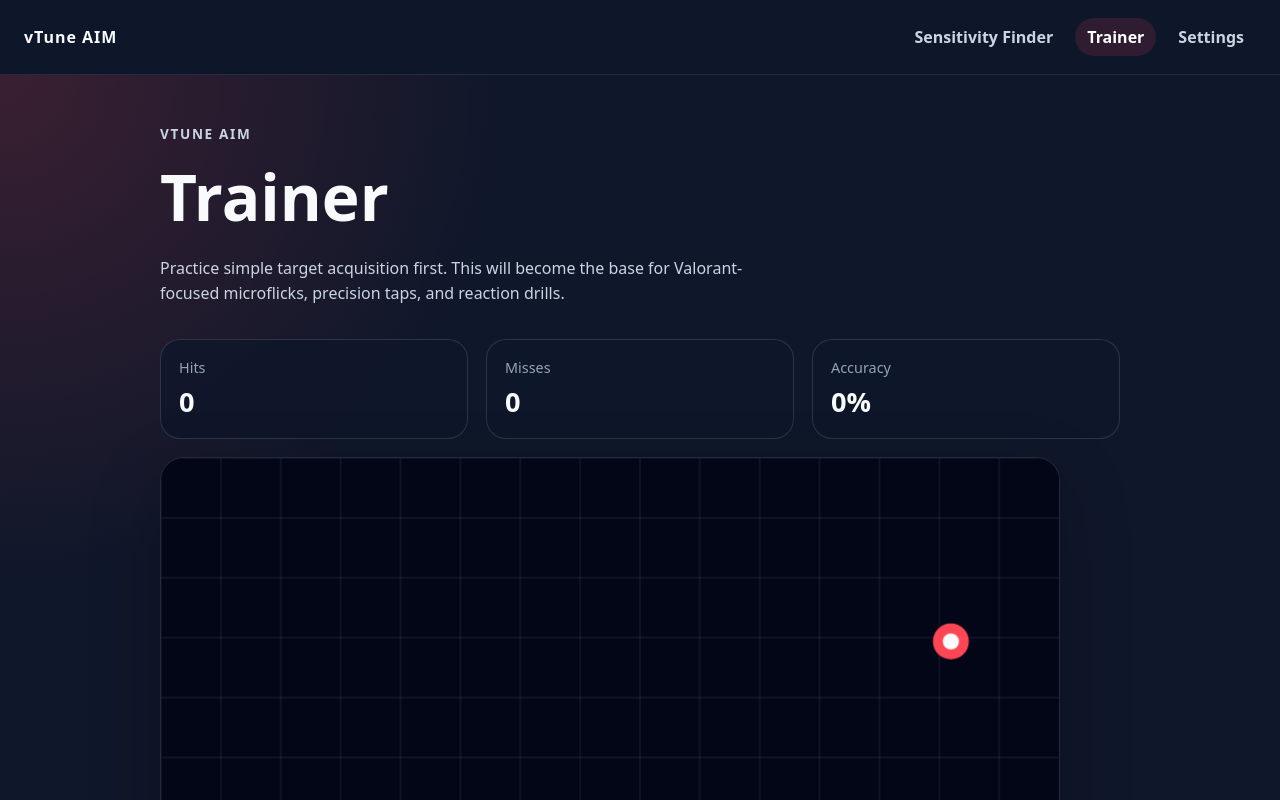
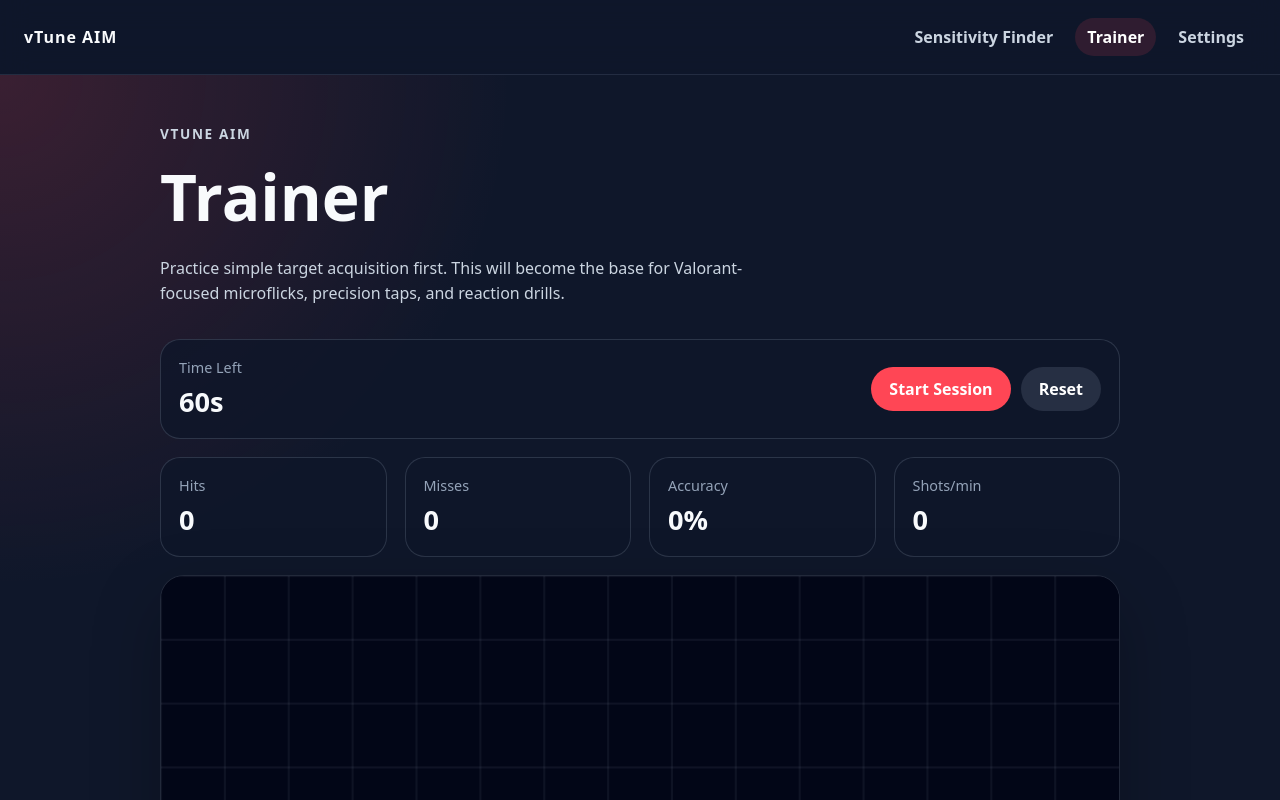
Before and after one commit to kaquya/valorant-aim-trainer, a React (Vite) app: page /trainer in a window 1280 px wide. Shown: the top 800 px of the page. Built offline with nearby package versions, Linux system fonts and the light colour scheme.

Commit message:
feat(trainer): add timed aim sesions

```diff
--- a/src/components/AimTestCanvas.css
+++ b/src/components/AimTestCanvas.css
@@ -1,11 +1,56 @@
 .aim-test {
   display: grid;
   gap: 18px;
+  width: 100%;
+}
+
+.aim-test-toolbar {
+  display: flex;
+  justify-content: space-between;
+  align-items: center;
+  gap: 18px;
+  padding: 18px;
+  border: 1px solid rgba(148, 163, 184, 0.22);
+  border-radius: 20px;
+  background: rgba(15, 23, 42, 0.78);
+}
+
+.aim-test-toolbar span,
+.aim-test-stats span {
+  display: block;
+  color: #94a3b8;
+  font-size: 0.9rem;
+}
+
+.aim-test-toolbar strong,
+.aim-test-stats strong {
+  display: block;
+  margin-top: 6px;
+  font-size: 1.7rem;
+}
+
+.aim-test-buttons {
+  display: flex;
+  gap: 10px;
+}
+
+.aim-test-buttons button {
+  border: 0;
+  border-radius: 999px;
+  padding: 11px 18px;
+  background: #ff4655;
+  color: white;
+  font-weight: 900;
+  cursor: pointer;
+}
+
+.aim-test-buttons button:last-child {
+  background: rgba(148, 163, 184, 0.18);
 }
 
 .aim-test-stats {
   display: grid;
-  grid-template-columns: repeat(3, 1fr);
+  grid-template-columns: repeat(4, minmax(0, 1fr));
   gap: 18px;
 }
 
@@ -16,21 +61,8 @@
   background: rgba(15, 23, 42, 0.78);
 }
 
-.aim-test-stats span {
-  display: block;
-  color: #94a3b8;
-  font-size: 0.9rem;
-}
-
-.aim-test-stats strong {
-  display: block;
-  margin-top: 6px;
-  font-size: 1.7rem;
-}
-
 .aim-test-canvas {
   width: 100%;
-  max-width: 900px;
   height: auto;
   border: 1px solid rgba(148, 163, 184, 0.22);
   border-radius: 24px;
@@ -39,7 +71,29 @@
   box-shadow: 0 24px 70px rgba(0, 0, 0, 0.24);
 }
 
+.aim-test-result {
+  max-width: 900px;
+  padding: 22px;
+  border: 1px solid rgba(134, 239, 172, 0.28);
+  border-radius: 22px;
+  background: rgba(22, 101, 52, 0.12);
+}
+
+.aim-test-result h2 {
+  margin: 0 0 8px;
+}
+
+.aim-test-result p {
+  margin: 0;
+  color: #cbd5e1;
+}
+
 @media (max-width: 720px) {
+  .aim-test-toolbar {
+    align-items: flex-start;
+    flex-direction: column;
+  }
+
   .aim-test-stats {
     grid-template-columns: 1fr;
   }
--- a/src/components/AimTestCanvas.tsx
+++ b/src/components/AimTestCanvas.tsx
@@ -1,4 +1,5 @@
 import { useEffect, useRef, useState } from "react";
+import { loadSettings } from "../features/settings/settingsStorage";
 import { createTarget } from "../features/trainer/createTarget";
 import type { AimTarget, AimTestStats } from "../features/trainer/trainerTypes";
 import "./AimTestCanvas.css";
@@ -8,18 +9,48 @@ const CANVAS_HEIGHT = 520;
 
 function AimTestCanvas() {
   const canvasRef = useRef<HTMLCanvasElement | null>(null);
+
+const settingsRef = useRef(loadSettings());
+const settings = settingsRef.current;
+const sessionDuration = settings.trainingDuration;
+
   const [target, setTarget] = useState<AimTarget>(() =>
     createTarget(CANVAS_WIDTH, CANVAS_HEIGHT),
   );
+
   const [stats, setStats] = useState<AimTestStats>({
     hits: 0,
     misses: 0,
     totalClicks: 0,
   });
 
+  const [isSessionActive, setIsSessionActive] = useState(false);
+  const [timeLeft, setTimeLeft] = useState<number>(sessionDuration);
+  const [hasSessionFinished, setHasSessionFinished] = useState(false);
+
   useEffect(() => {
     drawCanvas();
-  }, [target, stats]);
+  }, [target, stats, isSessionActive]);
+
+  useEffect(() => {
+    if (!isSessionActive) {
+      return;
+    }
+
+    if (timeLeft <= 0) {
+      setIsSessionActive(false);
+      setHasSessionFinished(true);
+      return;
+    }
+
+    const timerId = window.setTimeout(() => {
+      setTimeLeft((currentTime) => currentTime - 1);
+    }, 1000);
+
+    return () => {
+      window.clearTimeout(timerId);
+    };
+  }, [isSessionActive, timeLeft]);
 
   function drawCanvas() {
     const canvas = canvasRef.current;
@@ -56,6 +87,18 @@ function AimTestCanvas() {
       context.stroke();
     }
 
+    if (!isSessionActive) {
+      context.fillStyle = "rgba(248, 250, 252, 0.72)";
+      context.font = "700 28px system-ui";
+      context.textAlign = "center";
+      context.fillText(
+        hasSessionFinished ? "Session finished" : "Press Start Session",
+        CANVAS_WIDTH / 2,
+        CANVAS_HEIGHT / 2,
+      );
+      return;
+    }
+
     context.beginPath();
     context.arc(target.x, target.y, target.radius, 0, Math.PI * 2);
     context.fillStyle = "#ff4655";
@@ -67,7 +110,37 @@ function AimTestCanvas() {
     context.fill();
   }
 
+  function startSession() {
+    setStats({
+      hits: 0,
+      misses: 0,
+      totalClicks: 0,
+    });
+
+    setTarget(createTarget(CANVAS_WIDTH, CANVAS_HEIGHT));
+    setTimeLeft(sessionDuration);
+    setHasSessionFinished(false);
+    setIsSessionActive(true);
+  }
+
+  function resetSession() {
+    setStats({
+      hits: 0,
+      misses: 0,
+      totalClicks: 0,
+    });
+
+    setTarget(createTarget(CANVAS_WIDTH, CANVAS_HEIGHT));
+    setTimeLeft(sessionDuration);
+    setHasSessionFinished(false);
+    setIsSessionActive(false);
+  }
+
   function handleCanvasClick(event: React.MouseEvent<HTMLCanvasElement>) {
+    if (!isSessionActive) {
+      return;
+    }
+
     const canvas = canvasRef.current;
 
     if (!canvas) {
@@ -100,8 +173,29 @@ function AimTestCanvas() {
       ? 0
       : Math.round((stats.hits / stats.totalClicks) * 100);
 
+  const shotsPerMinute = Math.round(
+    (stats.totalClicks / sessionDuration) * 60,
+  );
+
   return (
     <section className="aim-test">
+      <div className="aim-test-toolbar">
+        <div>
+          <span>Time Left</span>
+          <strong>{timeLeft}s</strong>
+        </div>
+
+        <div className="aim-test-buttons">
+          <button type="button" onClick={startSession}>
+            Start Session
+          </button>
+
+          <button type="button" onClick={resetSession}>
+            Reset
+          </button>
+        </div>
+      </div>
+
       <div className="aim-test-stats">
         <div>
           <span>Hits</span>
@@ -117,6 +211,11 @@ function AimTestCanvas() {
           <span>Accuracy</span>
           <strong>{accuracy}%</strong>
         </div>
+
+        <div>
+          <span>Shots/min</span>
+          <strong>{shotsPerMinute}</strong>
+        </div>
       </div>
 
       <canvas
@@ -126,6 +225,16 @@ function AimTestCanvas() {
         height={CANVAS_HEIGHT}
         onClick={handleCanvasClick}
       />
+
+      {hasSessionFinished && (
+        <div className="aim-test-result">
+          <h2>Session Result</h2>
+          <p>
+            You hit <strong>{stats.hits}</strong> targets with{" "}
+            <strong>{accuracy}%</strong> accuracy.
+          </p>
+        </div>
+      )}
     </section>
   );
 }
```
